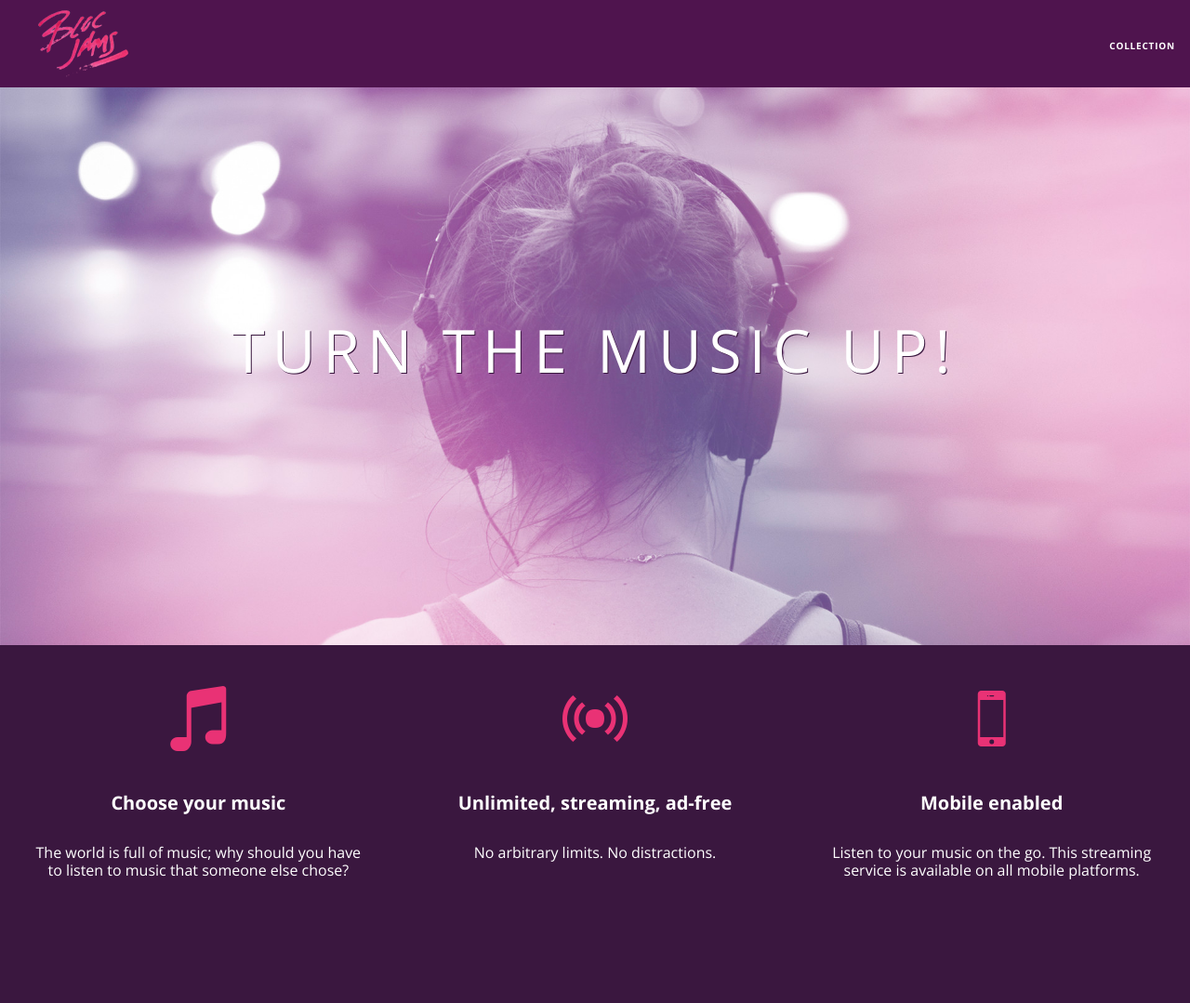
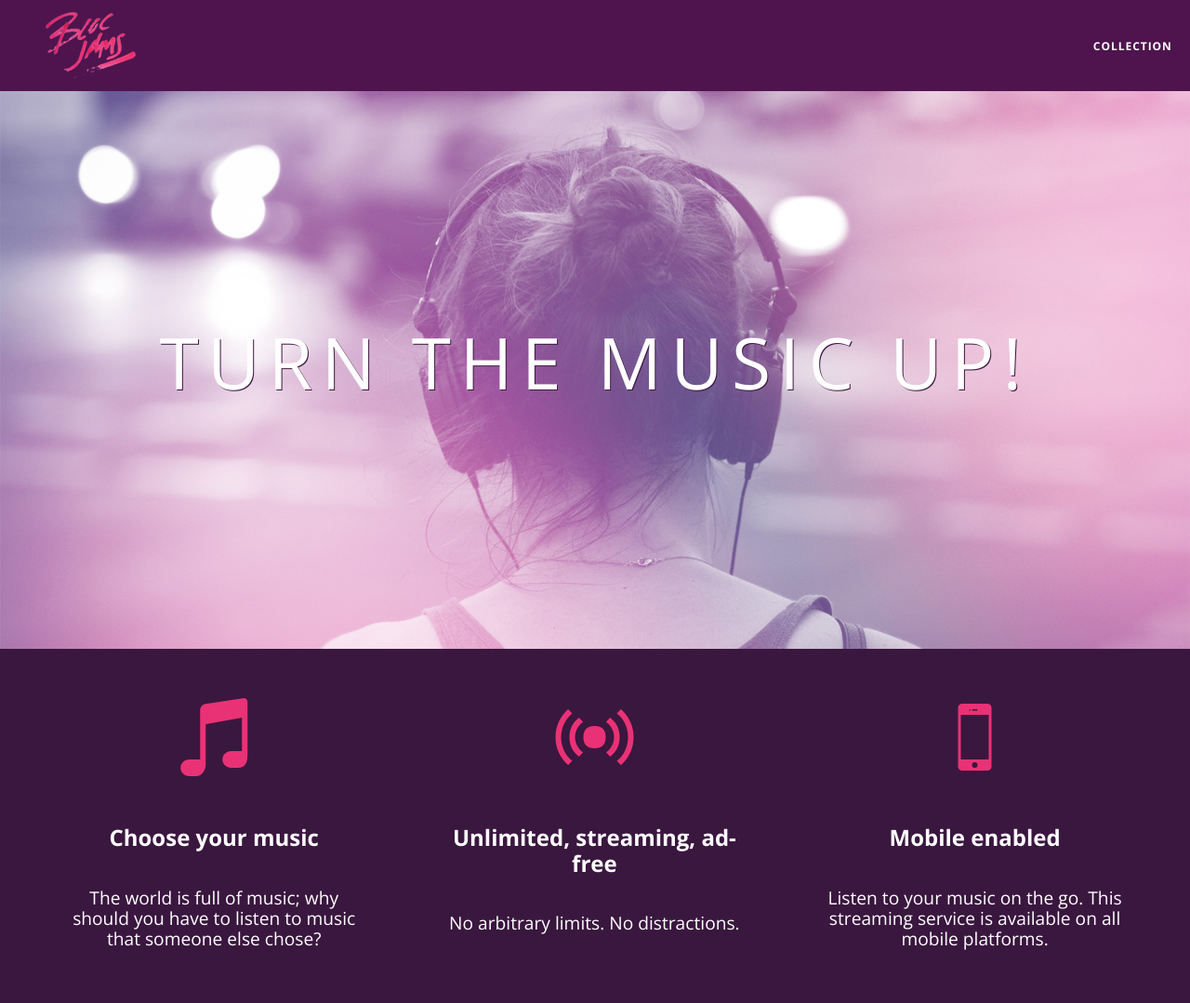
Before and after one commit to RachelHaley/bloc-jams, a plain HTML site: page index.html in a window 1280 px wide. Shown: the whole page at 93% size. Before the commit the page ends 993 px from the top, so only its background shows below. Drawn offline with nearby package versions, Linux system fonts and the light colour scheme.

Commit message:
update master with checkpoint 5

```diff
--- a/index.html
+++ b/index.html
@@ -2,10 +2,12 @@
 <html>
     <head>
     <title>Bloc Jams</title>
+    <meta name="viewport" content="width=device-width, initial-scale=1">
     <link rel="stylesheet" type="text/css" href="http://fonts.googleapis.com/css?family=Open+Sans:400,800,600,700,300">
     <link rel="stylesheet" type="text/css" href="http://code.ionicframework.com/ionicons/2.0.1/css/ionicons.min.css">
     <link rel="stylesheet" type="text/css" href="styles/Normalize.css">
     <link rel="stylesheet" type="text/css" href="styles/main.css">
+    <link rel ="stylesheet" typ="text/css" href="styles/landing.css">
     <link href="https://fonts.googleapis.com/css?family=Open+Sans" rel="stylesheet">
     </head>
     <body class="landing">
@@ -23,18 +25,18 @@
              <h1 class="hero-title">Turn the music up!</h1>
         </section>
 
-    <section class="selling-points">
-        <div class="point">
+    <section class="selling-points container clearfix">
+        <div class="point column third">
                  <span class="ion-music-note"></span>
                  <h5 class="point-title">Choose your music</h5>
                  <p class="point-description">The world is full of music; why should you have to listen to music that someone else chose?</p>
         </div>
-        <div class="point">
+        <div class="point column third">
                  <span class="ion-radio-waves"></span>
                  <h5 class="point-title">Unlimited, streaming, ad-free</h5>
                  <p class="point-description">No arbitrary limits. No distractions.</p>
         </div>
-        <div class="point">
+        <div class="point column third">
                  <span class="ion-iphone"></span>
                  <h5 class="point-title">Mobile enabled</h5>
                  <p class="point-description">Listen to your music on the go. This streaming service is available on all mobile platforms.</p>
--- /dev/null
+++ b/styles/landing.css
@@ -0,0 +1,49 @@
+ body.landing {
+     background-color: rgb(58,23,63);
+ }
+
+ .hero-content {
+     position: relative;
+     min-height: 600px;
+     background-image: url(../assets/images/bloc_jams_bg.jpg);
+     background-repeat: no-repeat;
+     background-position: center center;
+     background-size: cover;
+}
+
+    .hero-content .hero-title {
+     position: absolute;
+     top: 40%;
+     -webkit-transform: translateY(-50%);
+     -moz-transform: translateY(-50%);
+     -ms-transform: translateY(-50%);
+     transform: translateY(-50%);
+     width: 100%;
+     text-align: center;
+     font-size: 4rem;
+     font-weight: 300;
+     text-transform: uppercase;
+     letter-spacing: 0.5rem;
+     text-shadow: 1px 1px 0px rgb(58,23,63);
+ }
+
+ .selling-points {
+     position: relative;
+ }
+
+ .point {
+     position: relative;
+     padding: 2rem;
+     text-align: center;
+ }
+
+ .point .point-title {
+     font-size: 1.25rem;
+ }
+
+ .ion-music-note,
+ .ion-radio-waves,
+ .ion-iphone {
+     color: rgb(233,50,117);
+     font-size: 5rem;
+ }
--- a/styles/main.css
+++ b/styles/main.css
@@ -1,3 +1,9 @@
+*, *::before, *::after {
+     -moz-box-sizing: border-box;
+     -webkit-box-sizing: border-box;
+     box-sizing: border-box;
+ }
+
 html {
      height: 100%;
      font-size: 100%;
@@ -9,9 +15,6 @@
      min-height: 100%;
  }
 
- body.landing {
-     background-color: rgb(58,23,63);
- }
 
 .navbar {
      position: relative;
@@ -66,55 +69,40 @@
     background-color: white;
 }
 
- .hero-content {
-     position: relative;
-     min-height: 600px;
-     background-image: url(../assets/images/bloc_jams_bg.jpg);
-     background-repeat: no-repeat;
-     background-position: center center;
-     background-size: cover;
+ .container {
+     margin: 0 auto;
+     max-width: 64rem;
  }
 
-    .hero-content .hero-title {
-     position: absolute;
-     top: 40%;
-     -webkit-transform: translateY(-50%);
-     -moz-transform: translateY(-50%);
-     -ms-transform: translateY(-50%);
-     transform: translateY(-50%);
-     width: 100%;
-     text-align: center;
-     font-size: 4rem;
-     font-weight: 300;
-     text-transform: uppercase;
-     letter-spacing: 0.5rem;
-     text-shadow: 1px 1px 0px rgb(58,23,63);
+ /* Medium and small screens (640px) */
+ @media (min-width: 640px) {
+     html {font-size: 112%; }
+
+     .column {
+         float: left;
+         padding-left: 1rem;
+         padding-right: 1rem;
      }
 
- .selling-points {
-     position: relative;
-     display: table;
-     width: 100%;
-     -webkit-box-sizing: border-box;
-     -moz-box-sizing: border-box;
-     box-sizing: border-box; /* we'll explain this in a resource */
+     .column.full { width: 100%; }
+     .column.two-thirds { width: 66.7%; }
+     .column.half { width: 50%; }
+     .column.third { width: 33.3%; }
+     .column.fourth { width: 25%; }
+     .column.flow-opposite { float: right; }
  }
 
- .point {
-     display: table-cell;
-     position: relative;
-     width: 33.3%;
-     padding: 2rem;
-     text-align: center;
+ /* Large screens (1024px) */
+ @media (min-width: 1024px) {
+     html {font-size: 120%; }
  }
 
- .point .point-title {
-     font-size: 1.25rem;
+.clearfix::before,
+.clearfix::after {
+   content: " ";
+   display: table;
 }
 
- .ion-music-note,
- .ion-radio-waves,
- .ion-iphone {
-     color: rgb(233,50,117);
-     font-size: 5rem;
+.clearfix::after {
+   clear: both;
 }
```
Lines whose indentation alone changed are shown as unchanged.
